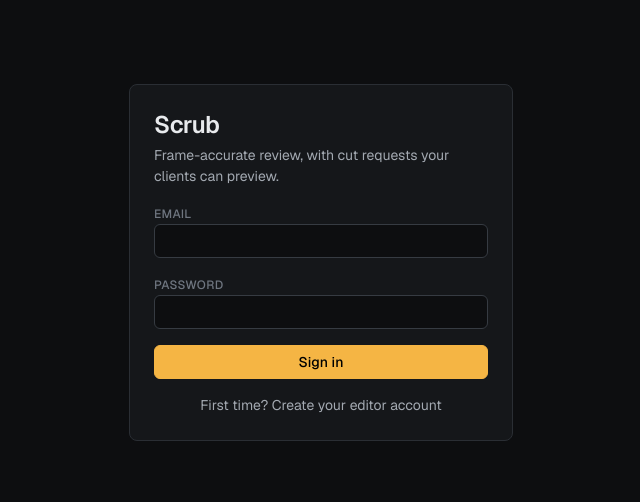
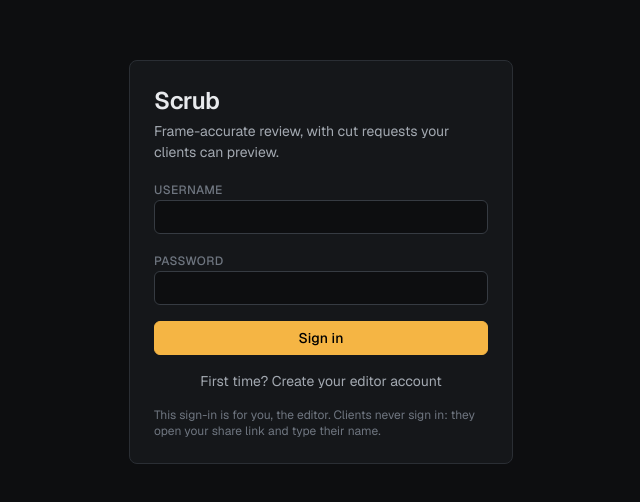
Before and after one commit to dan-opse/Scrub, a Next.js app: page / in a window 1280 px wide. Shown: the part 138-640 px from the top of the page, without its empty margins (319-959 px from the left). Built offline with nearby package versions, Linux system fonts and the light colour scheme; no server answers.

Commit message:
Editor sign-in by username instead of email
Usernames map to an internal address that never receives mail; clients
still join share links with just a name.

Co-Authored-By: Claude Fable 5.1 <noreply@anthropic.com>

```diff
--- a/src/components/SignIn.tsx
+++ b/src/components/SignIn.tsx
@@ -3,10 +3,16 @@ import { useEffect, useState } from "react";
 import { useRouter } from "next/navigation";
 import { supabase, errorMessage } from "@/lib/client/supabase";
 
+// Editors sign in with a username. The auth service needs an address-shaped identifier,
+// so the username is mapped to an internal one; nothing is ever sent to it.
+const USERNAME_DOMAIN = "scrub.local";
+const toAddress = (username: string) => `${username.trim().toLowerCase()}@${USERNAME_DOMAIN}`;
+const USERNAME_OK = /^[a-z0-9][a-z0-9._-]{1,31}$/i;
+
 export function SignIn() {
   const router = useRouter();
   const [mode, setMode] = useState<"in" | "up">("in");
-  const [email, setEmail] = useState("");
+  const [username, setUsername] = useState("");
   const [password, setPassword] = useState("");
   const [busy, setBusy] = useState(false);
   const [msg, setMsg] = useState<string | null>(null);
@@ -21,19 +27,26 @@ export function SignIn() {
 
   async function submit(e: React.FormEvent) {
     e.preventDefault();
+    if (!USERNAME_OK.test(username.trim())) {
+      return setMsg("Usernames are 2–32 letters, numbers, dots, dashes or underscores.");
+    }
     setBusy(true);
     setMsg(null);
     const sb = supabase();
     // A guest session in this browser must not leak into the editor account.
     const { data: s } = await sb.auth.getSession();
     if (s.session?.user.is_anonymous) await sb.auth.signOut();
+    const email = toAddress(username);
     const res =
       mode === "in"
         ? await sb.auth.signInWithPassword({ email, password })
-        : await sb.auth.signUp({ email, password, options: { emailRedirectTo: window.location.origin } });
+        : await sb.auth.signUp({ email, password });
     setBusy(false);
-    if (res.error) return setMsg(errorMessage(res.error));
-    if (mode === "up" && !res.data.session) return setMsg("Check your email to confirm your account, then sign in.");
+    if (res.error) {
+      const m = errorMessage(res.error);
+      return setMsg(/invalid login/i.test(m) ? "Wrong username or password." : /already registered/i.test(m) ? "That username is taken." : m);
+    }
+    if (mode === "up" && !res.data.session) return setMsg("Account created, but email confirmation is on in Supabase. Turn it off (Authentication → Providers → Email) and sign in.");
     router.replace("/projects");
   }
 
@@ -45,8 +58,16 @@ export function SignIn() {
           <p className="mt-1 text-ink-2">Frame-accurate review, with cut requests your clients can preview.</p>
         </div>
         <label className="block space-y-1">
-          <span className="label">Email</span>
-          <input className="input" type="email" required autoComplete="email" value={email} onChange={(e) => setEmail(e.target.value)} />
+          <span className="label">Username</span>
+          <input
+            className="input"
+            required
+            autoComplete="username"
+            autoCapitalize="off"
+            spellCheck={false}
+            value={username}
+            onChange={(e) => setUsername(e.target.value)}
+          />
         </label>
         <label className="block space-y-1">
           <span className="label">Password</span>
@@ -67,6 +88,7 @@ export function SignIn() {
         <button type="button" className="w-full text-sm text-ink-2 hover:text-ink" onClick={() => setMode(mode === "in" ? "up" : "in")}>
           {mode === "in" ? "First time? Create your editor account" : "Have an account? Sign in"}
         </button>
+        <p className="text-xs text-ink-3">This sign-in is for you, the editor. Clients never sign in: they open your share link and type their name.</p>
       </form>
     </main>
   );
```
Also changed, not shown: 1 other file (tests, documents, lock files or other folders).
